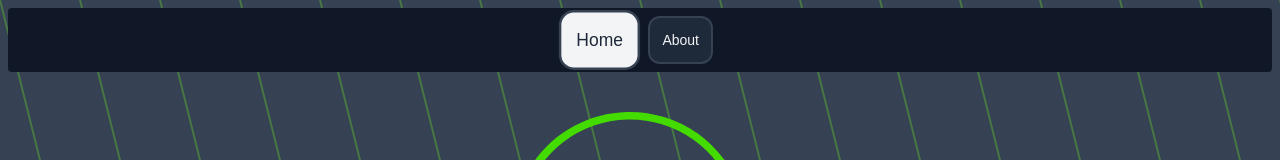
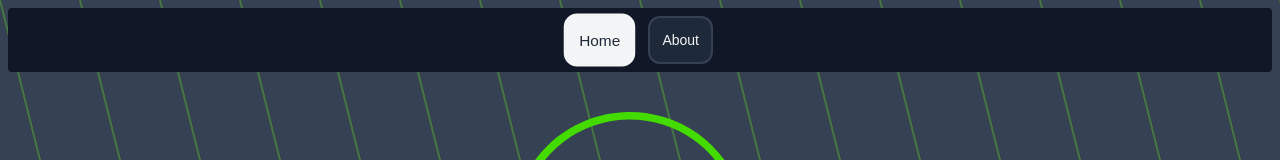
Before and after one commit to AsfhtgkDavid/daika-dev, a Next.js app: page / in a window 1280 px wide. Shown: the top 160 px of the page. Built offline with nearby package versions, Linux system fonts and the light colour scheme.

Commit message:
refactor: refactor NavLink

```diff
--- a/src/components/NavLink.tsx
+++ b/src/components/NavLink.tsx
@@ -1,15 +1,28 @@
 "use client";
 
+import type {UrlObject} from "node:url";
 import Link from "next/link";
 import { usePathname } from "next/navigation";
+import {cn} from "@/lib/utils";
+
+type Url = string | UrlObject;
 
 const NavLink = (props: NavLinkProps) => {
 	const path = usePathname();
+	const pathStr = path?.toString() || '';
+	const hrefStr = typeof props.href === 'string' ? props.href : props.href.pathname || '';
+	const isActive = pathStr === hrefStr;
 	return (
 		<Link
 			href={props.href}
-			aria-current={path === props.href ? "page" : false}
-			className="focus-visible:ring-ring/50 flex items-center gap-1.5 rounded-xl p-3 text-sm transition-all outline-none focus-visible:ring-[3px] focus-visible:outline-1 [&_svg:not([class*='size-'])]:size-4 h-full w-full border-2 border-gray-700 text-gray-100 bg-gray-800 hover:bg-gray-200 hover:text-gray-800 aria-[current=page]:bg-gray-100 aria-[current=page]:text-gray-800 aria-[current=page]:scale-125 active"
+			aria-current={isActive ? "page" : false}
+			className={cn(
+				"flex h-full w-full items-center gap-1.5 rounded-xl border-2 p-3 text-sm transition-all outline-none",
+				"focus-visible:ring-ring/50 focus-visible:ring-[3px] focus-visible:outline-1",
+				"[&_svg:not([class*='size-'])]:size-4",
+				!isActive && "border-gray-700 bg-gray-800 text-gray-100 hover:bg-gray-200 hover:text-gray-800",
+				isActive && "bg-gray-100 text-gray-800 scale-110 border-gray-100"
+			)}
 		>
 			{props.children}
 		</Link>
@@ -19,7 +32,7 @@
 export default NavLink;
 
 interface NavLinkProps {
-	href: string;
+	href: Url;
 
 	children?: React.ReactNode;
 }
```
